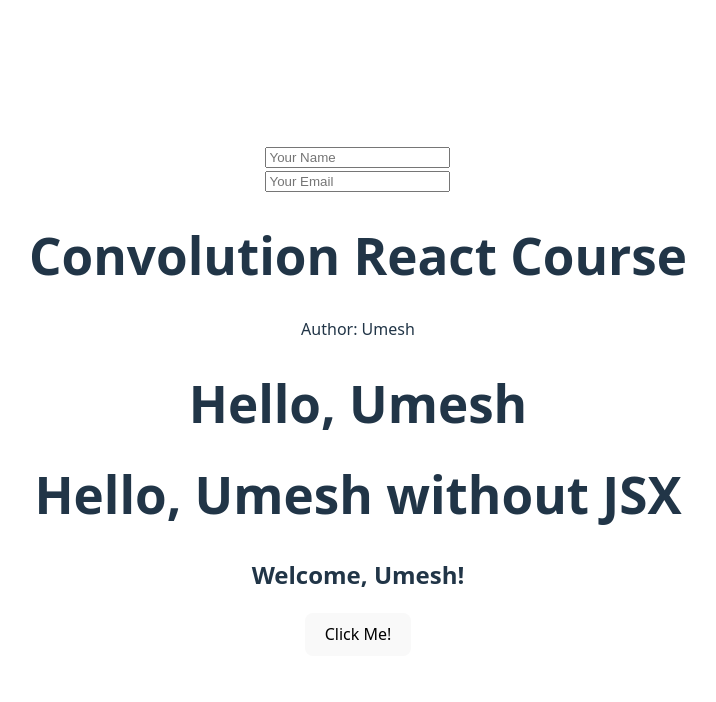
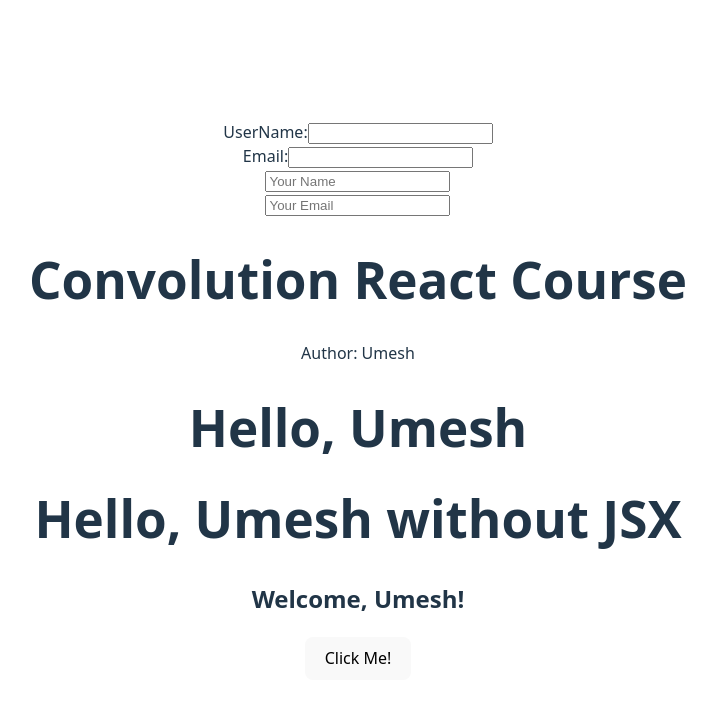
Before and after one commit to umeshraj/react19-tutorial, a React (Vite) app: page / in a window 1280 px wide. Shown: the top 702 px of the page, without its empty margins (282-998 px from the left). Built offline with nearby package versions, Linux system fonts and the light colour scheme.

Commit message:
className, htmlFor

```diff
--- a/src/App.jsx
+++ b/src/App.jsx
@@ -5,11 +5,13 @@
 import { Hello, HelloWithoutJSX} from './Hello'
 import { UserProfile } from './UserProfile'
 import { ContactForm } from './ContactForm'
+import { StyledForm } from './StyledForm'
 
 function App() {
 
   return (
     <div>
+      <StyledForm />
       <ContactForm />
       <UserProfile />
       <Hello />
--- /dev/null
+++ b/src/StyledForm.jsx
@@ -0,0 +1,12 @@
+export const StyledForm = () => {
+    return (
+        <form className="contact-form">
+            <label htmlFor="username">UserName:</label>
+            <input type="text" id="username" className="htmlForm-input" />
+            <br />
+            <label for="email">Email:</label>
+            <input type="email" id="email" className="form-input" tabIndex="1" />
+        </form>
+
+    )
+}
```
